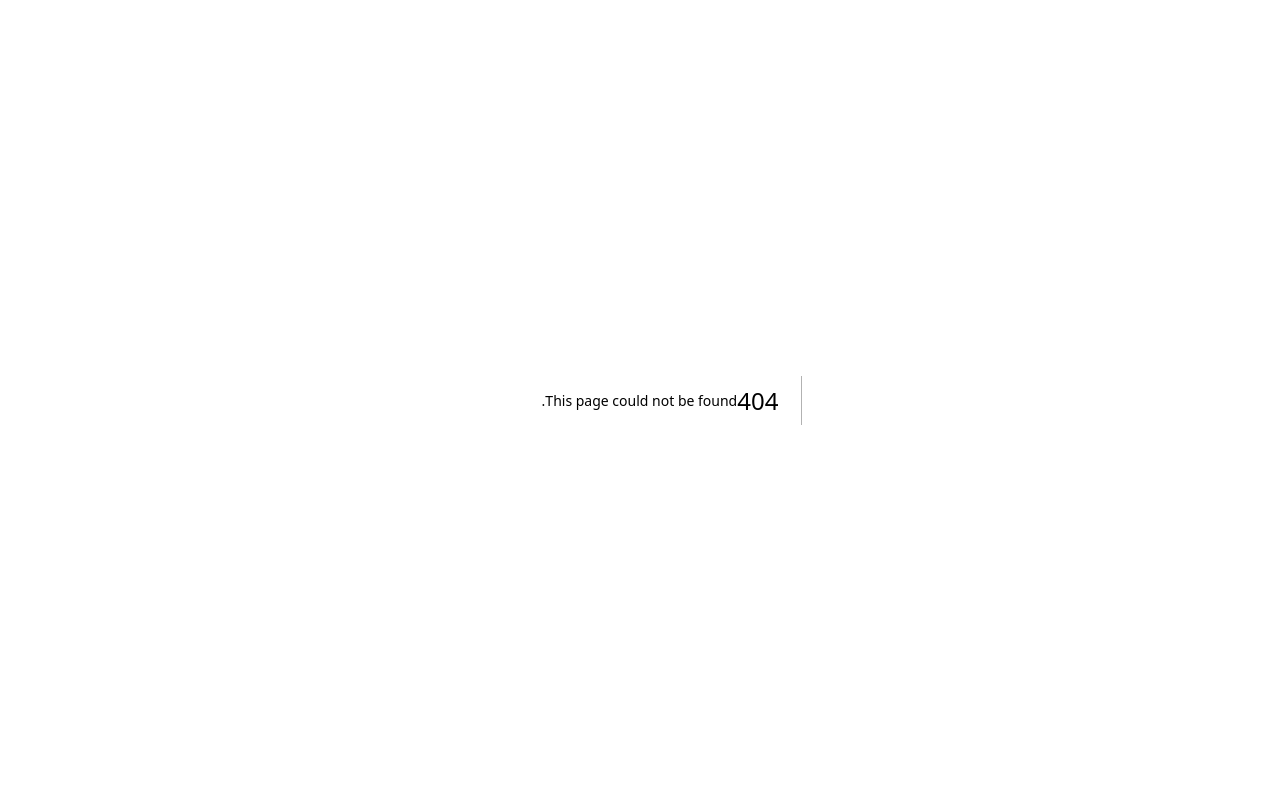
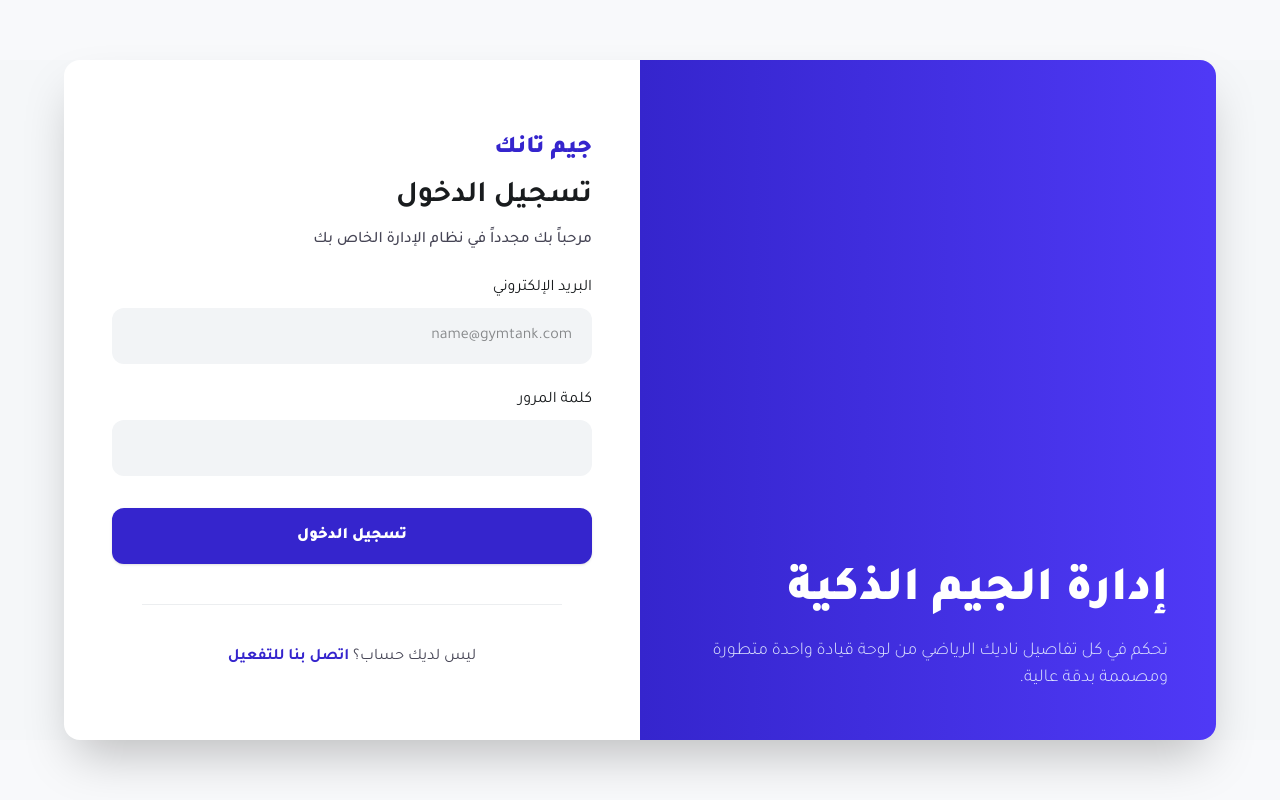
Before and after one commit to Mohamed-Mos-aad/gym-tank, a Next.js app: page /login in a window 1280 px wide. Before the commit this address had no page. Built offline with nearby package versions, Linux system fonts and the light colour scheme.

Commit message:
login page finished

```diff
--- /dev/null
+++ b/src/app/(auth)/layout.tsx
@@ -0,0 +1,10 @@
+// ** Hooks && Tools
+import React from "react";
+// ** Layouts
+import AuthLayout from "@/layouts/AuthLayout";
+
+
+
+export default function Layout({ children }: { children: React.ReactNode }) {
+    return <AuthLayout>{children}</AuthLayout>;
+}
--- /dev/null
+++ b/src/app/(auth)/login/page.tsx
@@ -0,0 +1,8 @@
+// ** Pages
+import Login from "@/pages/auth/Login";
+
+
+
+export default function Page() {
+    return <Login />
+}
--- /dev/null
+++ b/src/app/(auth)/page.tsx
@@ -0,0 +1,8 @@
+// ** Hooks && Tools
+import { redirect } from "next/navigation";
+
+
+
+export default function AuthIndexPage() {
+    redirect("/login");
+}
--- /dev/null
+++ b/src/app/[auth]/login/layout.tsx
@@ -0,0 +1,8 @@
+// ** Layouts
+import AuthLayout from "@/layouts/AuthLayout";
+
+
+
+export default function layout({ children }: { children: React.ReactNode }) {
+    return <AuthLayout>{children}</AuthLayout>
+}
--- a/src/components/navigation/NavBar.tsx
+++ b/src/components/navigation/NavBar.tsx
@@ -1,7 +1,7 @@
 "use client";
 
 // ** Hooks && Tools
-import { useState } from "react";
+import { useEffect, useState } from "react";
 import Link from "next/link";
 // ** Assets
 import { Menu, X } from "lucide-react";
@@ -15,7 +15,40 @@ const navItems = [
 
 export default function NavBar() {
     const [isMenuOpen, setIsMenuOpen] = useState(false);
+    const [activeSection, setActiveSection] = useState("home");
     const ctaBaseClass = "inline-flex items-center justify-center rounded-xl px-6 py-2 text-[16px] font-black shadow transition-colors duration-200";
+
+    useEffect(() => {
+        const sectionIds = navItems.map((item) => item.href.replace("#", ""));
+        const sections = sectionIds
+            .map((id) => document.getElementById(id))
+            .filter((section): section is HTMLElement => section !== null);
+
+        if (!sections.length) return;
+
+        const observer = new IntersectionObserver(
+            (entries) => {
+                const visibleEntries = entries.filter((entry) => entry.isIntersecting);
+                if (!visibleEntries.length) return;
+
+                const mostVisibleEntry = visibleEntries.reduce((bestEntry, currentEntry) => {
+                    return currentEntry.intersectionRatio > bestEntry.intersectionRatio
+                        ? currentEntry
+                        : bestEntry;
+                });
+
+                setActiveSection(mostVisibleEntry.target.id);
+            },
+            {
+                threshold: [0.2, 0.4, 0.6, 0.8],
+                rootMargin: "-15% 0px -55% 0px",
+            }
+        );
+
+        sections.forEach((section) => observer.observe(section));
+
+        return () => observer.disconnect();
+    }, []);
 
     return (
         <header className="sticky top-0 z-50 border-b border-neutral-200/80 bg-neutral-50/95 backdrop-blur">
@@ -23,20 +56,25 @@ export default function NavBar() {
                 <Link href="#home" className="text-2xl font-black text-brand-500">جيم تانك</Link>
 
                 <ul className="hidden items-center gap-8 text-[16px] font-bold text-neutral-700 lg:flex">
-                    {navItems.map(({ href, label }, index) => (
+                    {navItems.map(({ href, label }) => {
+                        const isActive = activeSection === href.replace("#", "");
+
+                        return (
                         <li key={href}>
                             <Link
                                 href={href}
-                                className={`${index === 0 ? "text-brand-500" : ""} transition-colors hover:text-brand-500`}
+                                className={`${isActive ? "text-brand-500" : ""} transition-colors hover:text-brand-500`}
+                                onClick={() => setActiveSection(href.replace("#", ""))}
                             >
                                 {label}
                             </Link>
                         </li>
-                    ))}
+                        )
+                    })}
                 </ul>
 
                 <div className="hidden items-center gap-3 lg:flex">
-                    <Link href="/" className={`${ctaBaseClass} bg-white text-brand-500 hover:bg-neutral-100`}>تسجيل الدخول</Link>
+                    <Link href="/login" className={`${ctaBaseClass} bg-white text-brand-500 hover:bg-neutral-100`}>تسجيل الدخول</Link>
                     <Link href="/" className={`${ctaBaseClass} bg-brand-500 text-white hover:bg-brand-500/90`}>ابدأ الآن</Link>
                 </div>
 
@@ -53,20 +91,27 @@ export default function NavBar() {
                 {isMenuOpen && (
                     <div className="absolute inset-x-4 top-[calc(100%+12px)] rounded-2xl border border-neutral-200 bg-neutral-50 p-4 shadow-xl lg:hidden">
                         <ul className="flex flex-col gap-2 text-[16px] font-bold text-neutral-700">
-                            {navItems.map(({ href, label }, index) => (
+                            {navItems.map(({ href, label }) => {
+                                const isActive = activeSection === href.replace("#", "");
+
+                                return (
                                 <li key={href}>
                                     <Link
                                         href={href}
-                                        className={`${index === 0 ? "text-brand-500" : ""} block rounded-lg px-3 py-2 transition-colors hover:bg-neutral-100 hover:text-brand-500`}
-                                        onClick={() => setIsMenuOpen(false)}
+                                        className={`${isActive ? "bg-brand-50 text-brand-500" : ""} block rounded-lg px-3 py-2 transition-colors hover:bg-neutral-100 hover:text-brand-500`}
+                                        onClick={() => {
+                                            setActiveSection(href.replace("#", ""));
+                                            setIsMenuOpen(false);
+                                        }}
                                     >
                                         {label}
                                     </Link>
                                 </li>
-                            ))}
+                                )
+                            })}
                         </ul>
                         <div className="mt-4 flex flex-col gap-2">
-                            <Link href="/" className={`${ctaBaseClass} w-full bg-white text-brand-500 hover:bg-neutral-100`}>تسجيل الدخول</Link>
+                            <Link href="/login" className={`${ctaBaseClass} w-full bg-white text-brand-500 hover:bg-neutral-100`}>تسجيل الدخول</Link>
                             <Link href="/" className={`${ctaBaseClass} w-full bg-brand-500 text-white hover:bg-brand-500/90`}>ابدأ الآن</Link>
                         </div>
                     </div>
--- /dev/null
+++ b/src/layouts/AuthLayout.tsx
@@ -0,0 +1,12 @@
+// ** Hooks && Tools
+import React from "react";
+
+
+
+export default function AuthLayout({ children }: { children: React.ReactNode }) {
+    return (
+        <div className="w-full bg-[#F5F7F9] m-auto">
+            {children}
+        </div>
+    );
+}
--- /dev/null
+++ b/src/pages/auth/Login.tsx
@@ -0,0 +1,39 @@
+import Button from "@/components/ui/Button";
+
+export default function Login() {
+    return (
+        <main className="mx-auto grid min-h-screen w-full max-w-6xl overflow-hidden bg-white lg:min-h-[85vh] lg:grid-cols-2 lg:rounded-2xl lg:shadow-2xl">
+            <div className="flex flex-col justify-end gap-3 bg-linear-to-r from-brand-500 to-indigo-600 p-6 sm:p-8 lg:min-h-0 lg:gap-4 lg:p-12">
+                <h1 className="text-3xl font-black leading-tight text-white sm:text-4xl lg:text-[48px]">
+                    إدارة
+                    الجيم الذكية
+                </h1>
+                <p className="text-[15px] font-light text-indigo-100 sm:text-[16px] lg:text-[18px]">
+                    تحكم في كل تفاصيل ناديك الرياضي من لوحة قيادة
+                    واحدة متطورة ومصممة بدقة عالية.
+                </p>
+            </div>
+            <div className="flex flex-col justify-center gap-2 p-6 sm:p-8 lg:p-12">
+                <h2 className="text-[22px] font-black text-brand-500 sm:text-[24px]">جيم تانك</h2>
+                <h3 className="text-[28px] font-bold text-neutral-900 sm:text-[30px]">تسجيل الدخول</h3>
+                <p className="text-[15px] font-medium text-neutral-700 sm:text-[16px]">مرحباً بك مجدداً في نظام الإدارة الخاص بك</p>
+                <form className="mt-4 flex flex-col gap-5 sm:gap-6">
+                    <div className="flex flex-col gap-2">
+                        <label htmlFor="email">البريد الإلكتروني</label>
+                        <input type="email" name="email" id="email" placeholder="name@gymtank.com" className="w-full rounded-xl bg-neutral-100 py-4 pr-4 pl-4 sm:pr-5 sm:pl-5"/>
+                    </div>
+                    <div className="flex flex-col gap-2">
+                        <label htmlFor="password">كلمة المرور</label>
+                        <input type="password" name="password" id="password" className="w-full rounded-xl bg-neutral-100 py-4 pr-4 pl-4 sm:pr-5 sm:pl-5"/>
+                    </div>
+                    <Button variant="primary" className="mt-2 w-full py-4">تسجيل الدخول</Button>
+                </form>
+                <span className="mx-auto my-8 h-px w-full max-w-105 bg-neutral-200"></span>
+                <h4 className="text-center text-[15px] text-neutral-700 sm:text-[16px]">
+                    ليس لديك حساب؟
+                    <span className="text-[16px] font-bold text-brand-500"> اتصل بنا للتفعيل</span>
+                </h4>
+            </div>
+        </main>
+    );
+}
--- a/src/pages/landing/sections/ContactUs.tsx
+++ b/src/pages/landing/sections/ContactUs.tsx
@@ -22,8 +22,8 @@ export default function ContactUs() {
                     يومياً.
                 </p>
                 <div className="flex w-full flex-col gap-3 sm:w-auto sm:flex-row">
-                    <Button variant="primary" className="w-full sm:w-fit">ابدأ الآن مجاناً</Button>
-                    <Button variant="primary" className="w-full bg-white/25 text-white hover:bg-white/35 sm:w-fit">تواصل مع المبيعات</Button>
+                    <Button variant="primary" className="w-full px-12 py-4 sm:w-fit">ابدأ الآن مجاناً</Button>
+                    <Button variant="primary" className="w-full px-12 py-4 bg-white/25 text-white hover:bg-white/35 sm:w-fit">تواصل مع المبيعات</Button>
                 </div>
             </div>
         </section>
--- a/src/pages/landing/sections/Footer.tsx
+++ b/src/pages/landing/sections/Footer.tsx
@@ -2,6 +2,7 @@
 import Link from "next/link";
 // ** Assets
 import { Earth, MessageSquareText, SendHorizontal, Share2 } from "lucide-react";
+// ** Components
 import Button from "@/components/ui/Button";
 
 
@@ -35,7 +36,7 @@ export default function Footer() {
                     <div className="mb-2">
                         <h2 className="mb-4 text-[18px] font-bold text-neutral-900">الشركة</h2>
                         <ul className="flex flex-col gap-4 text-[16px] text-neutral-700">
-                            <li><Link href="#" className="transition-colors hover:text-brand-500">من نحن</Link></li>
+                            <li><Link href="#home" className="transition-colors hover:text-brand-500">من نحن</Link></li>
                             <li><Link href="#contact" className="transition-colors hover:text-brand-500">اتصل بنا</Link></li>
                             <li><Link href="#" className="transition-colors hover:text-brand-500">الشروط والأحكام</Link></li>
                             <li><Link href="#" className="transition-colors hover:text-brand-500">سياسة الخصوصية</Link></li>
@@ -55,7 +56,7 @@ export default function Footer() {
                                 className="w-full rounded-xl bg-white px-4 py-3 text-neutral-900 placeholder:text-neutral-700/70"
                                 placeholder="بريدك الإلكتروني"
                             />
-                            <Button variant="primary" className="w-full sm:w-fit"><SendHorizontal size={20}/></Button>
+                            <Button variant="primary" className="flex justify-center items-center"><SendHorizontal size={20}/></Button>
                         </div>
                     </div>
                 </div>
```
Also changed, not shown: src/assets/images/GymTankExperience.png (added).
